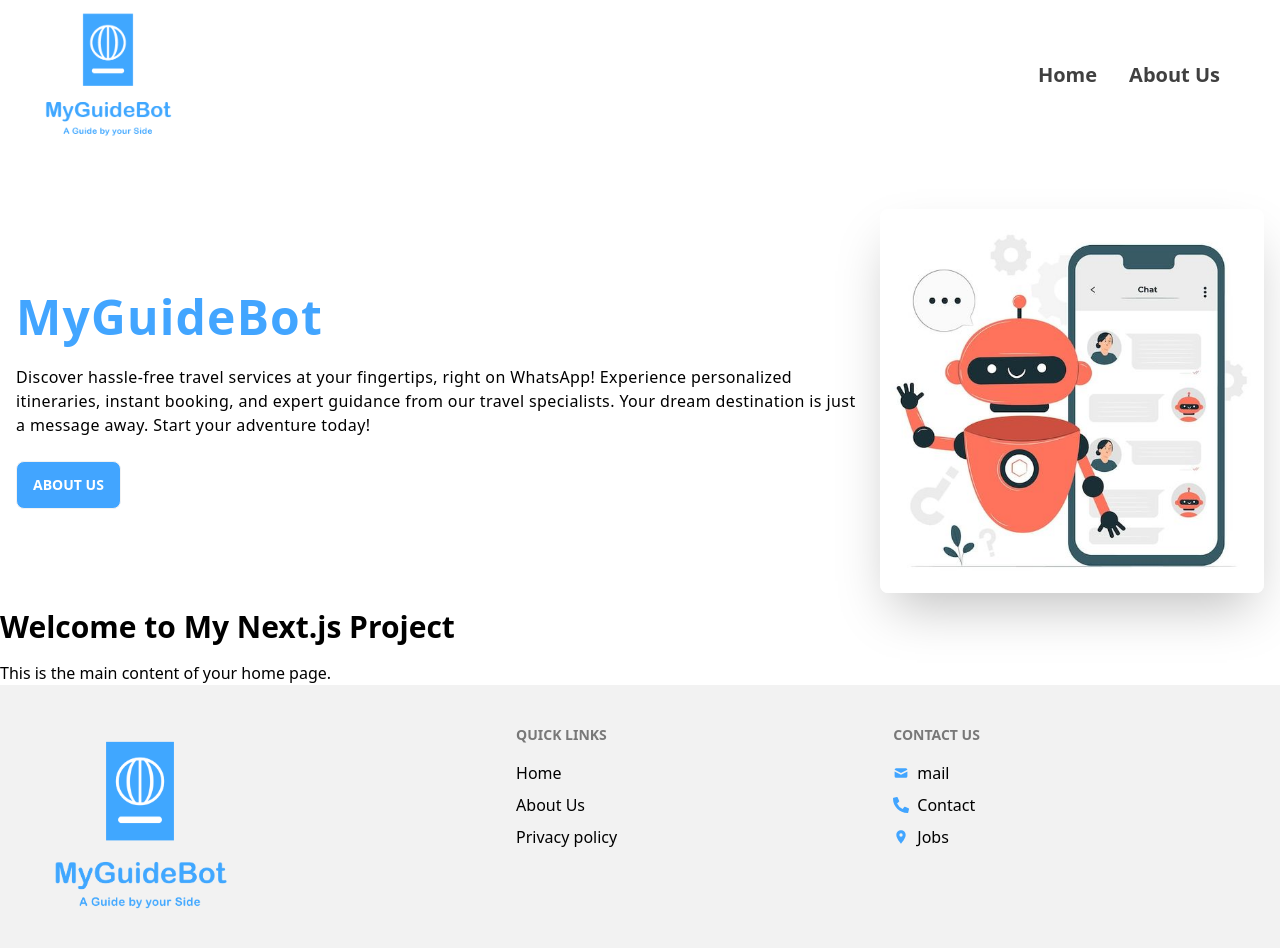
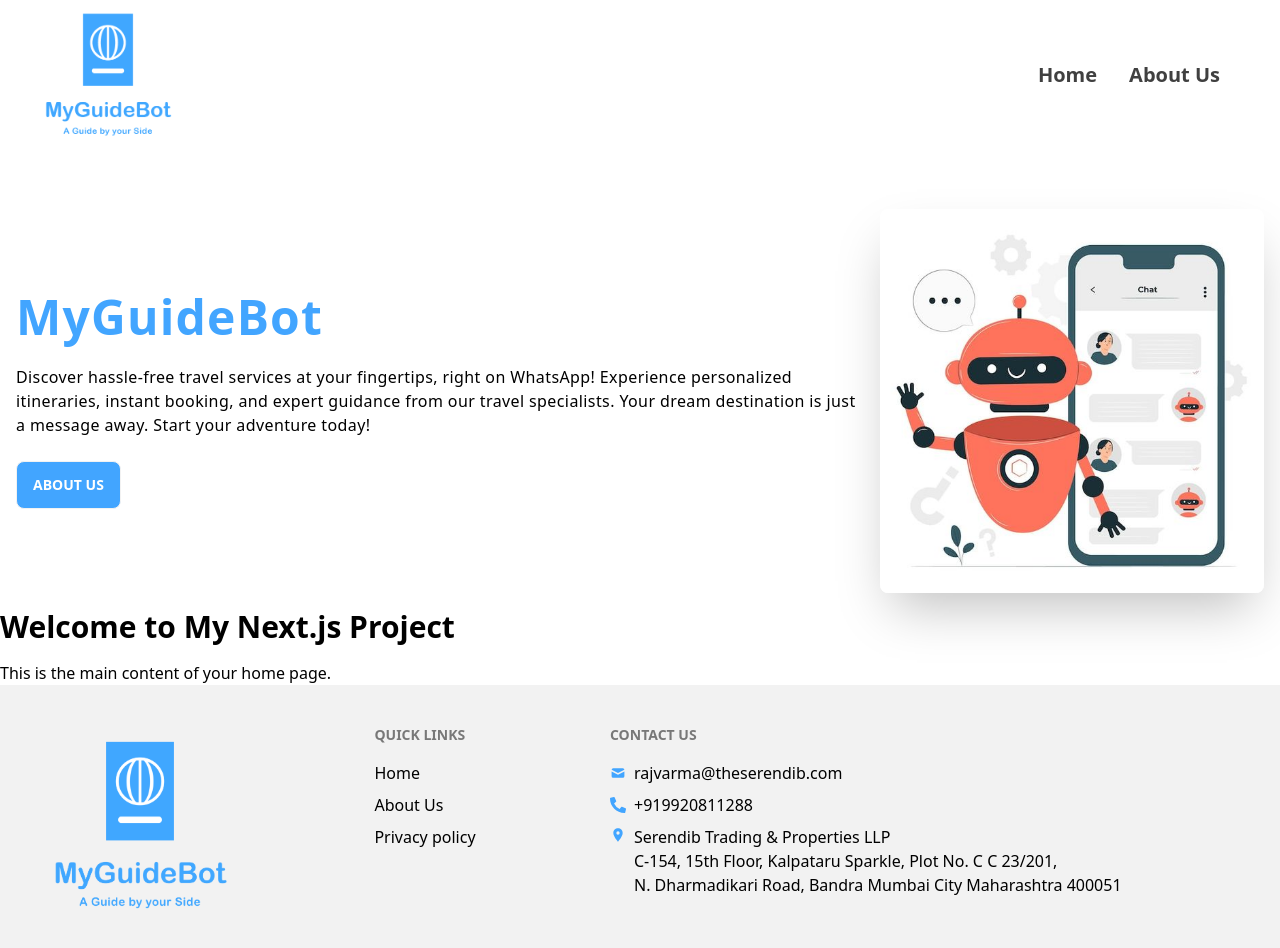
Before and after one commit to aniketSingh0310/my-guide-bot, a Next.js app: page / in a window 1280 px wide. Shown: the top 948 px of the page. Built offline with nearby package versions, Linux system fonts and the light colour scheme.

Commit message:
contact us

```diff
--- a/components/footer.js
+++ b/components/footer.js
@@ -21,9 +21,11 @@ const Footer = () => {
 
   <nav>
     <header className="footer-title">Contact Us </header>
-    <a className="link link-hover flex items-center gap-2 text-base"><HiMail className="text-[#42A5FF]"/>mail</a>
-    <a className="link link-hover flex items-center gap-2 text-base"><FaPhoneAlt className="text-[#42A5FF]"/>Contact</a>
-    <a className="link link-hover flex items-center gap-2 text-base"><MdLocationOn className="text-[#42A5FF]"/>Jobs</a>
+    <a className="link link-hover flex items-center gap-2 text-base"><HiMail className="text-[#42A5FF]"/>rajvarma@theserendib.com</a>
+    <a className="link link-hover flex items-center gap-2 text-base"><FaPhoneAlt className="text-[#42A5FF]"/>+919920811288</a>
+    <a className="link link-hover flex items-baseline gap-2 text-base"><MdLocationOn className="text-[#42A5FF]"/>Serendib Trading & Properties LLP<br/>
+C-154, 15th Floor, Kalpataru Sparkle, Plot No. C C 23/201,<br/> N. Dharmadikari Road, Bandra Mumbai City Maharashtra 400051
+</a>
 
   </nav>
 </footer>
```
